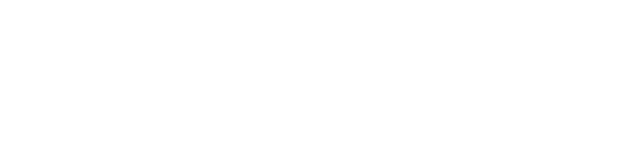
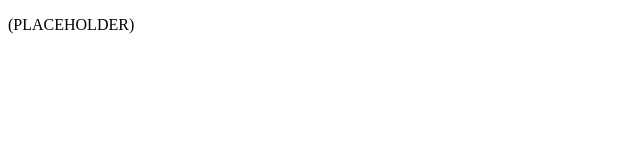
Before and after one commit to Landonscorner2/purehtml, a plain HTML site: page about.html in a window 1280 px wide. Shown: the whole page, without its empty margins (0-640 px from the left). Drawn offline with Linux system fonts and the light colour scheme.

Commit message:
Update about.html

```diff
--- a/about.html
+++ b/about.html
@@ -2,10 +2,12 @@
 <html>
 
 <head>
+  <title>About - PureHTML</title>
 
 </head>
 
 <body>
+  <p>(PLACEHOLDER)</p>
 
 </body>
 
```
